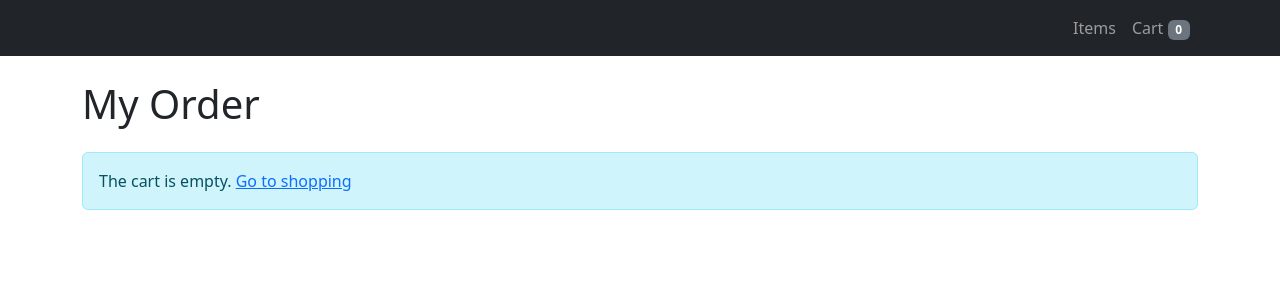
After one commit to aza1iya-yu/stripe-django-test-task, a Django app: page /cart/ in a window 1280 px wide. The commit adds this page. Shown: the top 300 px of the page. Run offline with Django 5.2, Linux system fonts and the light colour scheme; parts of the project's set-up code (start-up, migrations or seed data) failed here and were passed over; some libraries are stand-ins or nearby versions.

Commit message:
add Order model, buy order

```diff
--- a/config/settings.py
+++ b/config/settings.py
@@ -44,6 +44,7 @@ INSTALLED_APPS = [
     "django.contrib.staticfiles",
     "items",
     "django_bootstrap5",
+    "debug_toolbar",
 ]
 
 MIDDLEWARE = [
@@ -54,6 +55,7 @@ MIDDLEWARE = [
     "django.contrib.auth.middleware.AuthenticationMiddleware",
     "django.contrib.messages.middleware.MessageMiddleware",
     "django.middleware.clickjacking.XFrameOptionsMiddleware",
+    "debug_toolbar.middleware.DebugToolbarMiddleware",
 ]
 
 ROOT_URLCONF = "config.urls"
@@ -68,6 +70,8 @@ TEMPLATES = [
                 "django.template.context_processors.request",
                 "django.contrib.auth.context_processors.auth",
                 "django.contrib.messages.context_processors.messages",
+                "items.context_processors.stripe_settings",
+                "items.context_processors.cart_count",
             ],
         },
     },
@@ -126,3 +130,5 @@ STATIC_URL = "static/"
 # Stripe settings
 STRIPE_PUBLIC_KEY = os.getenv("STRIPE_PUBLIC_KEY")
 STRIPE_SECRET_KEY = os.getenv("STRIPE_SECRET_KEY")
+
+INTERNAL_IPS = os.getenv("INTERNAL_IPS").split(" ")
--- a/config/urls.py
+++ b/config/urls.py
@@ -17,8 +17,12 @@ Including another URLconf
 
 from django.contrib import admin
 from django.urls import include, path
+from debug_toolbar.toolbar import debug_toolbar_urls
+
+
+handler_404 = "404.html"
 
 urlpatterns = [
     path("admin/", admin.site.urls),
     path("", include("items.urls")),
-]
+] + debug_toolbar_urls()
--- /dev/null
+++ b/items/context_processors.py
@@ -0,0 +1,20 @@
+from django.conf import settings
+
+from .models import Order
+
+
+def stripe_settings(request):
+    return {"stripe_public_key": settings.STRIPE_PUBLIC_KEY}
+
+
+def cart_count(request):
+    order_id = request.session.get("order_id")
+
+    if order_id:
+        try:
+            order = Order.objects.get(pk=order_id)
+            cart_count = order.total_quantity()
+            return {"cart_count": cart_count}
+        except Order.DoesNotExist:
+            pass
+    return {"cart_count": 0}
--- a/items/urls.py
+++ b/items/urls.py
@@ -3,7 +3,7 @@ from django.urls import path
 from django.views.generic import ListView
 
 from . import views
-from .models import Item
+from .models import Item, OrderItem
 
 urlpatterns = [
     path(
@@ -16,7 +16,10 @@ urlpatterns = [
         ),
         name="item_list",
     ),
+    path("buy/order/<int:order_id>/", views.buy_order, name="buy_order"),
     path("buy/<int:item_id>/", views.buy_item, name="buy_item"),
     path("item/<int:item_id>/", views.item_detail, name="item_detail"),
     path("success/", views.payment_success, name="success"),
+    path("cart/", views.CartView.as_view(), name="cart"),
+    path("order/add/<int:item_id>/", views.add_order, name="add_order"),
 ]
--- a/items/views.py
+++ b/items/views.py
@@ -1,17 +1,37 @@
+import json
+
 import stripe
 from django.conf import settings
 from django.http import HttpRequest, HttpResponse, JsonResponse
 from django.shortcuts import get_object_or_404, render
 from django.urls import reverse
-from django.views.decorators.http import require_GET
-
-from .models import Item
+from django.views.decorators.csrf import csrf_exempt
+from django.views.decorators.http import require_GET, require_POST
+from django.views.generic import ListView
+from django.db.models import F
+from .models import Item, Order, OrderItem
 
 stripe.api_key = settings.STRIPE_SECRET_KEY
 
 
 def payment_success(request: HttpRequest) -> HttpResponse:
-    return HttpResponse("Оплата прошла успешно!")
+    order_id = request.session.get("order_id")
+    if order_id:
+        order = get_object_or_404(
+            Order.objects.prefetch_related("order_items__item"), pk=order_id
+        )
+        if not order.is_paid:
+            for order_item in order.order_items.all():
+                Item.objects.filter(pk=order_item.item_id).update(
+                    stock=F("stock") - order_item.quantity
+                )
+
+            order.is_paid = True
+            order.save()
+
+        del request.session["order_id"]
+
+    return render(request, "items/success.html")
 
 
 @require_GET
@@ -40,5 +60,103 @@ def buy_item(request: HttpRequest, item_id: int) -> JsonResponse:
 @require_GET
 def item_detail(request: HttpRequest, item_id: int) -> HttpResponse:
     item = get_object_or_404(Item, pk=item_id)
-    context = {"item": item, "stripe_public_key": settings.STRIPE_PUBLIC_KEY}
-    return render(request, "item_detail.html", context=context)
+    context = {"item": item}
+    return render(request, "items/item_detail.html", context=context)
+
+
+class CartView(ListView):
+    template_name = "items/cart.html"
+    model = OrderItem
+    context_object_name = "items"
+
+    def get_queryset(self):
+        order_id = self.request.session.get("order_id")
+        if order_id:
+            return OrderItem.objects.filter(
+                order_id=order_id, order__is_paid=False
+            ).select_related("item")
+        else:
+            return OrderItem.objects.none()
+
+    def get_context_data(self, **kwargs):
+        context = super().get_context_data(**kwargs)
+        order_id = self.request.session.get("order_id")
+        if order_id:
+            order = get_object_or_404(
+                Order.objects.prefetch_related("order_items__item"), pk=order_id
+            )
+            context["total_cost"] = order.total_cost()
+            context["order_id"] = order_id
+        else:
+            context["total_cost"] = 0
+            context["order_id"] = None
+        return context
+
+
+@csrf_exempt
+@require_POST
+def add_order(request: HttpRequest, item_id: int) -> JsonResponse:
+    item = get_object_or_404(Item, pk=item_id)
+
+    order_id = request.session.get("order_id")
+    if not order_id:
+        order = Order.objects.create()
+        order_id = order.pk
+        request.session["order_id"] = order_id
+        request.session.modified = True
+    else:
+        order = get_object_or_404(Order, pk=order_id)
+
+    try:
+        data = json.loads(request.body)
+        quantity = int(data.get("quantity", 1))
+    except (json.JSONDecodeError, ValueError):
+        quantity = 1
+
+    if quantity > item.stock:
+        return JsonResponse(
+            {"error": f"There is not enough product. In stock: {item.stock}"},
+            status=400,
+        )
+
+    order_item, created = OrderItem.objects.get_or_create(
+        order=order, item=item, defaults={"quantity": quantity, "price": item.price}
+    )
+    if not created:
+        order_item.quantity += quantity
+        order_item.save()
+
+    total_quantity = order.total_quantity()
+
+    return JsonResponse({"total_quantity": total_quantity})
+
+
+@require_GET
+def buy_order(request: HttpRequest, order_id: int) -> JsonResponse:
+    order = get_object_or_404(
+        Order.objects.prefetch_related("order_items__item"), pk=order_id
+    )
+    items = order.order_items.all()
+
+    if items.exists():
+        session = stripe.checkout.Session.create(
+            mode="payment",
+            line_items=[
+                {
+                    "price_data": {
+                        "currency": "RUB",
+                        "product_data": {
+                            "name": item.item.name,
+                            "description": item.item.description,
+                        },
+                        "unit_amount": int(round(item.price * 100)),
+                    },
+                    "quantity": item.quantity,
+                }
+                for item in items
+            ],
+            success_url=request.build_absolute_uri(reverse("success")),
+        )
+        return JsonResponse({"session_id": session.id, "session_url": session.url})
+    else:
+        return JsonResponse({"error": "Order is empty"}, status=400)
--- a/requirements.txt
+++ b/requirements.txt
@@ -3,6 +3,7 @@ certifi==2026.2.25
 charset-normalizer==3.4.7
 Django==6.0.4
 django-bootstrap5==26.2
+django-debug-toolbar==6.3.0
 idna==3.11
 python-dotenv==1.2.2
 requests==2.33.1
--- a/templates/base.html
+++ b/templates/base.html
@@ -11,6 +11,26 @@
     <script src="https://js.stripe.com/dahlia/stripe.js"></script>
 </head>
 <body>
+    <nav class="navbar navbar-expand-lg navbar-dark bg-dark mb-4">
+        <div class="container">
+            <button class="navbar-toggler" type="button" data-bs-toggle="collapse" data-bs-target="#navbarNav">
+                <span class="navbar-toggler-icon"></span>
+            </button>
+            <div class="collapse navbar-collapse" id="navbarNav">
+                <ul class="navbar-nav ms-auto">
+                    <li class="nav-item">
+                        <a class="nav-link" href="{% url 'item_list' %}">Items</a>
+                    </li>
+                    <li class="nav-item">
+                        <a class="nav-link" href="{% url 'cart' %}">
+                            Cart
+                            <span class="badge bg-secondary" id="cart-count">{{ cart_count }}</span>
+                        </a>
+                    </li>
+                </ul>
+            </div>
+        </div>
+    </nav>
     {% block content %}
     {% endblock %}
 </body>
@@ -27,5 +47,41 @@
                     .then(session => window.location.href = session.session_url);
             });
         });
+
+        document.querySelectorAll('.add-order-button').forEach(function(button) {
+            button.addEventListener('click', function() {
+                var itemId = this.dataset.itemId;
+
+                var quantityInput = document.getElementById('quantity-' + itemId);
+                var quantity = quantityInput ? parseInt(quantityInput.value) : 1;
+
+                var maxStock = parseInt(quantityInput.max);
+                if (quantity < 1) quantity = 1;
+                if (quantity > maxStock) quantity = maxStock;
+
+                fetch(`/order/add/${itemId}/`, {
+                    method: 'POST',
+                    body: JSON.stringify({
+                        quantity: quantity
+                    })
+                })
+                .then(response => response.json())
+                .then(data => {
+                    if (data.total_quantity) {
+                        var cartCount = document.getElementById('cart-count');
+                        cartCount.textContent = data.total_quantity;
+                    }
+                });
+            });
+        });
+
+        document.querySelectorAll('.order-button').forEach(function(button) {
+            button.addEventListener('click', function() {
+                var orderId = this.dataset.orderId;
+                fetch(`/buy/order/${orderId}/`)
+                    .then(response => response.json())
+                    .then(session => window.location.href = session.session_url);
+            });
+        });
     });
 </script>
--- /dev/null
+++ b/templates/items/cart.html
@@ -0,0 +1,43 @@
+{% extends 'base.html' %}
+{% load django_bootstrap5 %}
+
+{% block title %}My Order{% endblock %}
+
+{% block content %}
+<div class="container mt-4">
+    <h1 class="mb-4">My Order</h1>
+
+    {% if items %}
+        <div class="row">
+            {% for order_item in items %}
+            <div class="col-md-4 mb-3">
+                <div class="card">
+                    <div class="card-body">
+                        <h5 class="card-title">{{ order_item.item.name }}</h5>
+                        <p class="card-text">{{ order_item.item.description }}</p>
+                        <p class="card-text fw-bold">
+                            {{ order_item.price }} × {{ order_item.quantity }}
+                        </p>
+                        <p class="card-text fw-bold">
+                            Subtotal: {{ order_item.subtotal_cost }}
+                        </p>
+                    </div>
+                </div>
+            </div>
+            {% endfor %}
+        </div>
+
+        <hr class="my-4">
+        <div class="d-flex justify-content-between align-items-center">
+            <h3>Total: {{ total_cost }} ₽</h3>
+            <button class="btn btn-primary btn-lg order-button" data-order-id="{{ order_id }}">
+                Pay for the order
+            </button>
+        </div>
+    {% else %}
+        <div class="alert alert-info">
+            The cart is empty. <a href="{% url 'item_list' %}">Go to shopping</a>
+        </div>
+    {% endif %}
+</div>
+{% endblock %}
```
Also changed, not shown: items/admin.py (+15 -2 lines), items/models.py (+71 -0 lines), templates/404.html (added, +18 -0 lines), templates/items/item_card.html (+12 -3 lines), templates/items/success.html (added, +24 -0 lines), items/migrations/0002_order_item_stock_orderitem.py (added).
